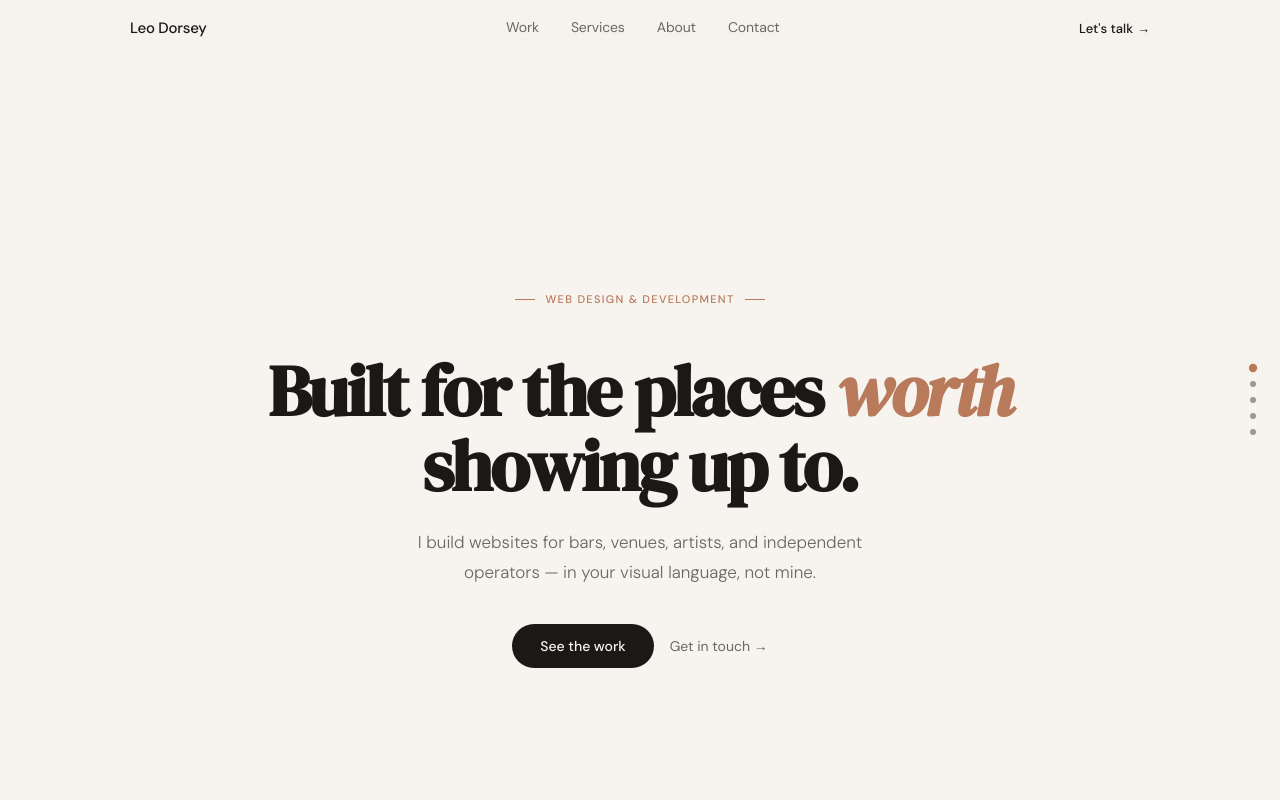
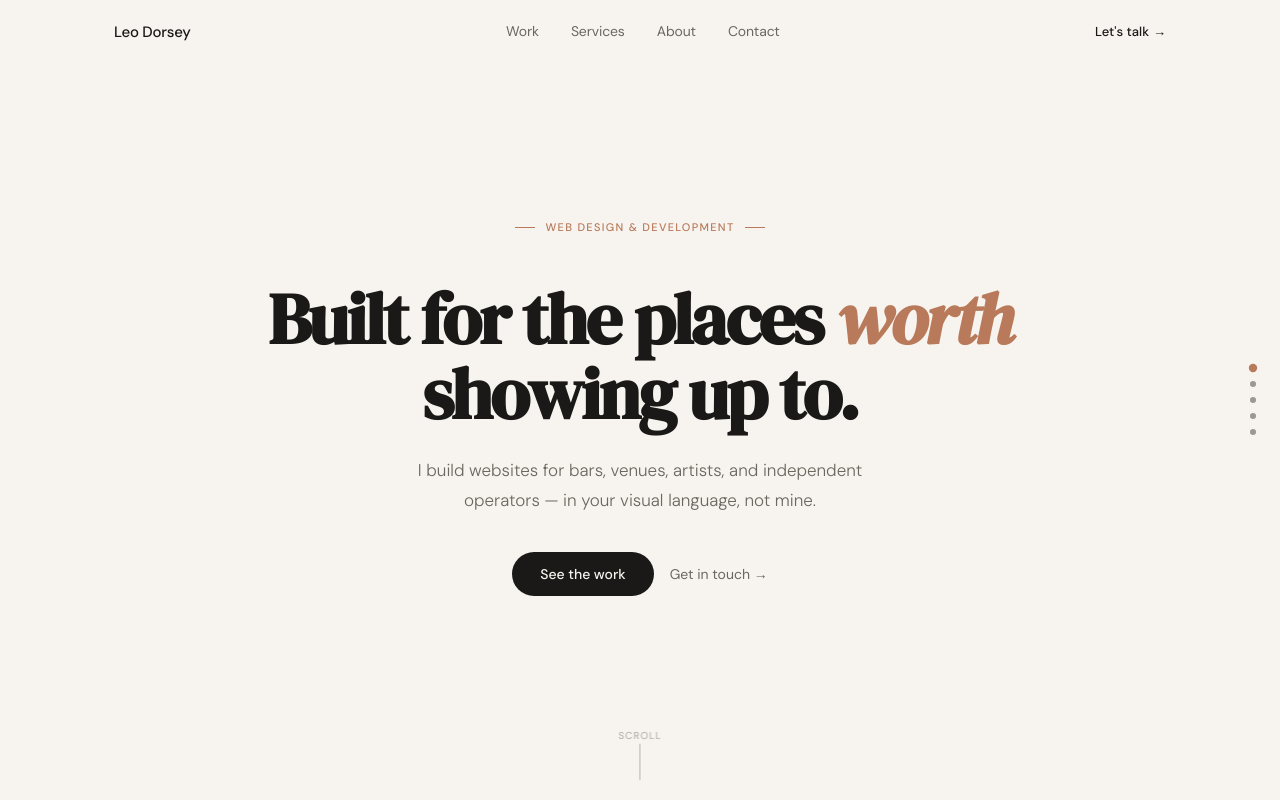
Before and after one commit to lddorse/leodorsey-site, a React (Vite) app: page / in a window 1280 px wide. Shown: the top 800 px of the page. Built offline with nearby package versions, Linux system fonts and the light colour scheme.

Commit message:
Refactor Navbar component styles and layout

```diff
--- a/src/components/Navbar.jsx
+++ b/src/components/Navbar.jsx
@@ -58,7 +58,6 @@ const Navbar = () => {
     <>
       <style>{`
         @import url('https://fonts.googleapis.com/css2?family=DM+Serif+Display:ital@0;1&family=DM+Sans:wght@300;400;500&display=swap');
-
         .nav-link-item::after {
           content: '';
           position: absolute;
@@ -69,7 +68,6 @@ const Navbar = () => {
         }
         .nav-link-item:hover { color: #1a1917 !important; }
         .nav-link-item:hover::after { width: 100%; }
-
         .nav-cta {
           font-size: 13px;
           font-weight: 500;
@@ -84,6 +82,10 @@ const Navbar = () => {
         .nav-cta:hover { color: #B87A5A; }
         .nav-cta .arrow { display: inline-block; transition: transform 0.2s ease; }
         .nav-cta:hover .arrow { transform: translateX(3px); }
+
+        @media (max-width: 600px) {
+          .nav-links { display: none !important; }
+        }
       `}</style>
 
       <div style={{
@@ -96,16 +98,18 @@ const Navbar = () => {
         backdropFilter: atTop ? 'none' : 'blur(14px)',
         WebkitBackdropFilter: atTop ? 'none' : 'blur(14px)',
         transition: 'transform 0.3s ease, background 0.4s ease, border-color 0.4s ease',
+        height: 64,
+        display: 'flex', alignItems: 'center',
       }}>
         <nav style={{
           maxWidth: 1100,
           margin: '0 auto',
-          padding: '1.125rem 2.5rem',
+          padding: '0 1.5rem',
           display: 'flex',
           alignItems: 'center',
           justifyContent: 'space-between',
+          width: '100%',
         }}>
-
           <Link to="/" style={{
             fontSize: 15,
             fontWeight: 500,
@@ -117,7 +121,7 @@ const Navbar = () => {
             Leo Dorsey
           </Link>
 
-          <div style={{ display: 'flex', alignItems: 'center', gap: '2rem' }}>
+          <div className="nav-links" style={{ display: 'flex', alignItems: 'center', gap: '2rem' }}>
             {navLink('/work', 'Work')}
             {navLink('/services', 'Services')}
             {navLink('/about', 'About')}
@@ -127,11 +131,8 @@ const Navbar = () => {
           <Link to="/contact" className="nav-cta">
             Let's talk <span className="arrow">→</span>
           </Link>
-
         </nav>
       </div>
-
-      <div style={{ height: 72 }} />
     </>
   );
 };
```
